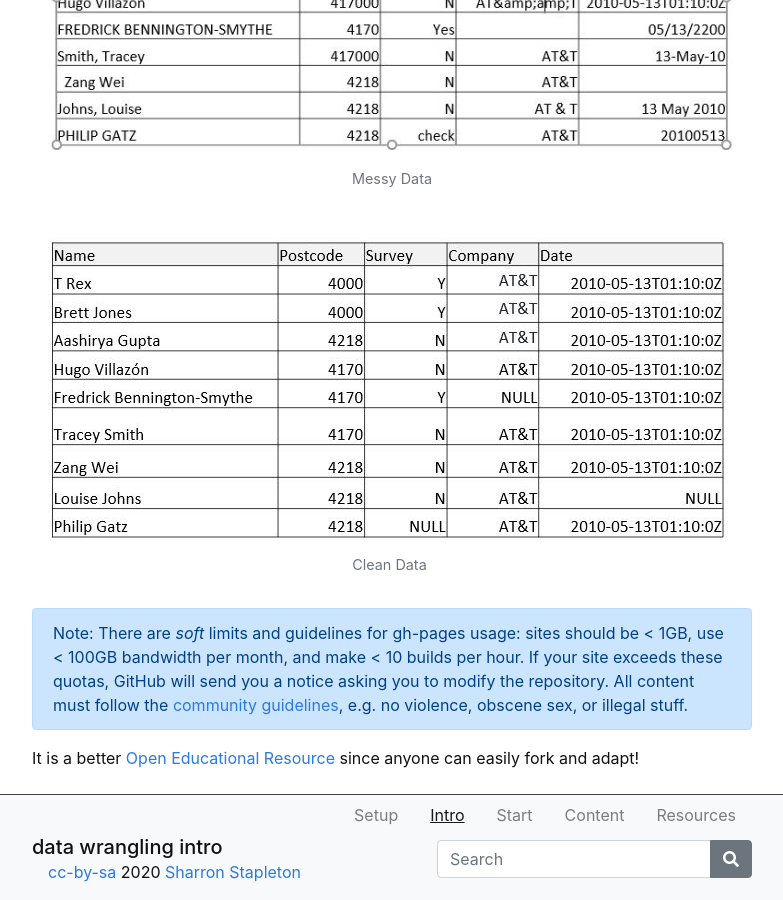
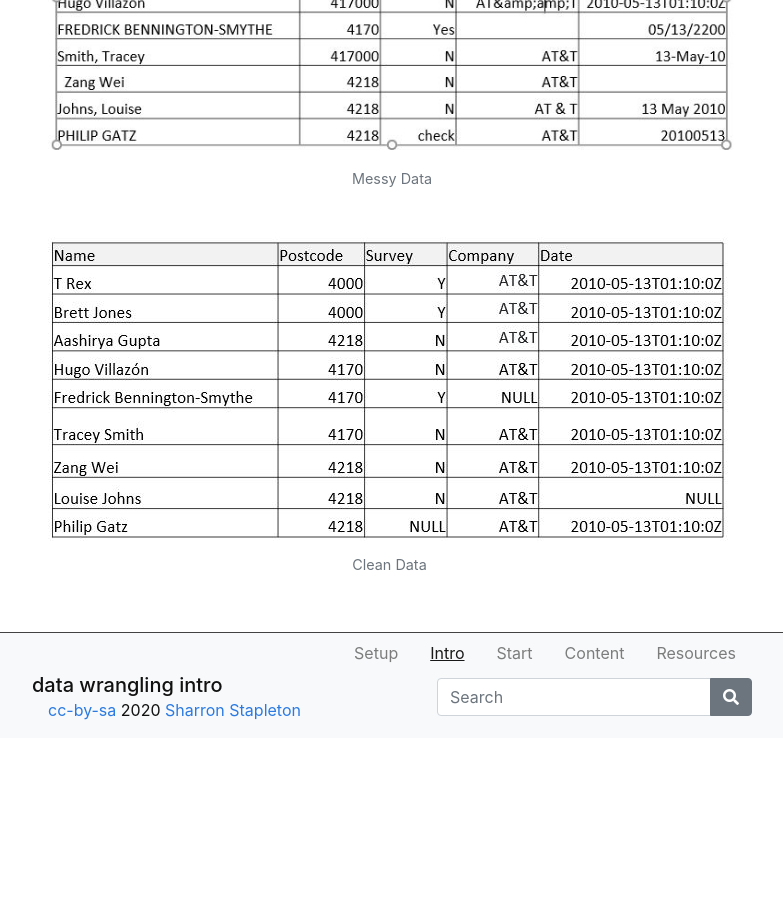
Before and after one commit to GULibrarySandbox/intro-data-wrangle, a Jekyll site: the page built from content/1-intro.md, in a window 1280 px wide and 900 px high, scrolled down 2060 px. Shown: the whole window, without its empty margins (248-1031 px from the left). Built offline with Jekyll 4.4.1, drawn with Linux system fonts in a browser that asks for light colours; after the commit the page ends 2798 px from its top, so only the background shows below that.

Commit message:
Update 1-intro.md

```diff
--- a/content/1-intro.md
+++ b/content/1-intro.md
@@ -46,12 +46,3 @@ It runs inside your Web browser, but no internet connection is needed to use it,
 
 {% include figure.html img="MessyData.JPG" alt="Messy Data" caption="Messy Data" width="100%" %}
 {% include figure.html img="TidyData.JPG" alt="Clean Data" caption="Clean Data" width="100%" %}
-{% capture text %}Note:
-There are *soft* limits and guidelines for gh-pages usage: sites should be < 1GB, use < 100GB bandwidth per month, and make < 10 builds per hour.
-If your site exceeds these quotas, GitHub will send you a notice asking you to modify the repository.
-All content must follow the [community guidelines](https://help.github.com/articles/github-community-guidelines/), e.g. no violence, obscene sex, or illegal stuff.{% endcapture %}
-{% include alert.md text=text color=secondary %}
-
-
-
-It is a better [Open Educational Resource](https://en.wikipedia.org/wiki/Open_educational_resources){:target='_blank'} since anyone can easily fork and adapt!
```
